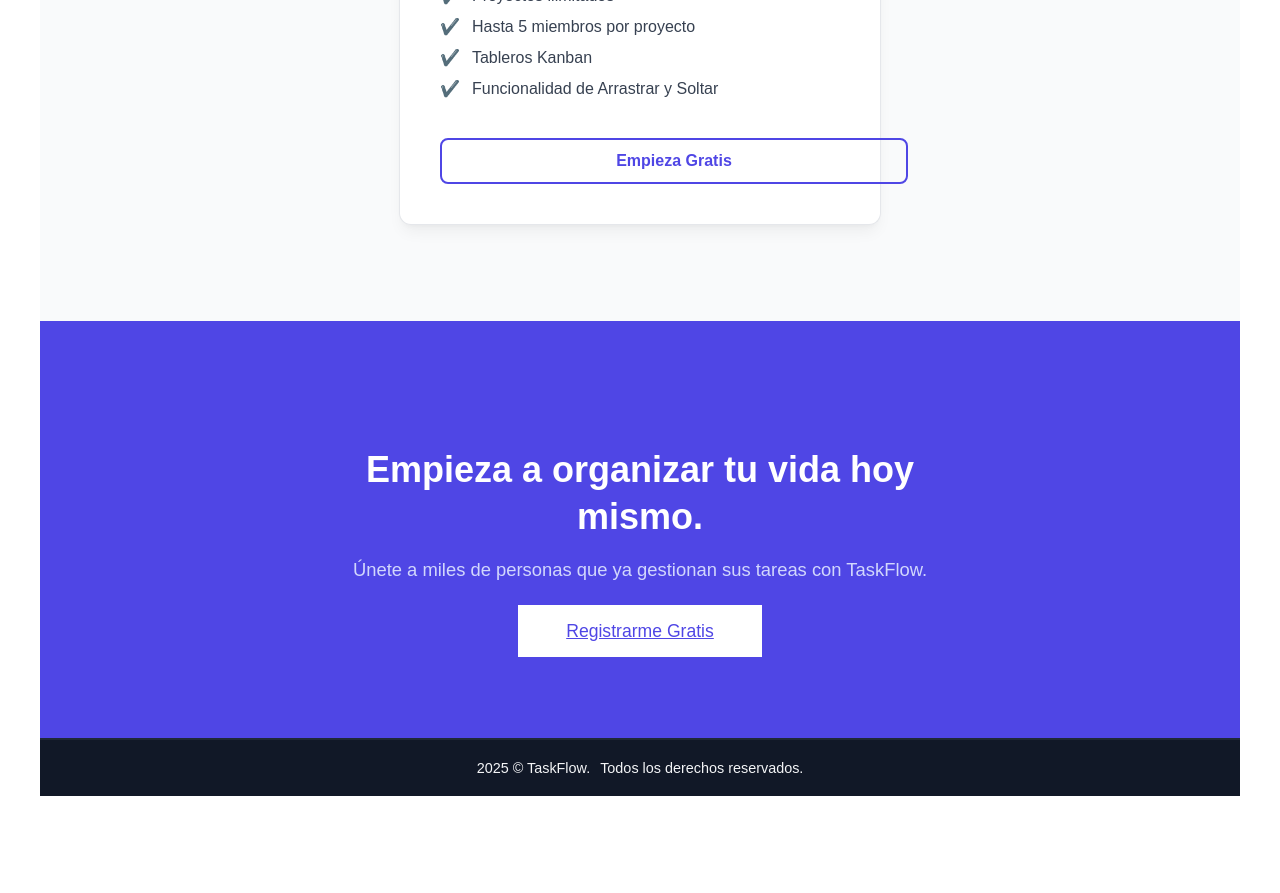
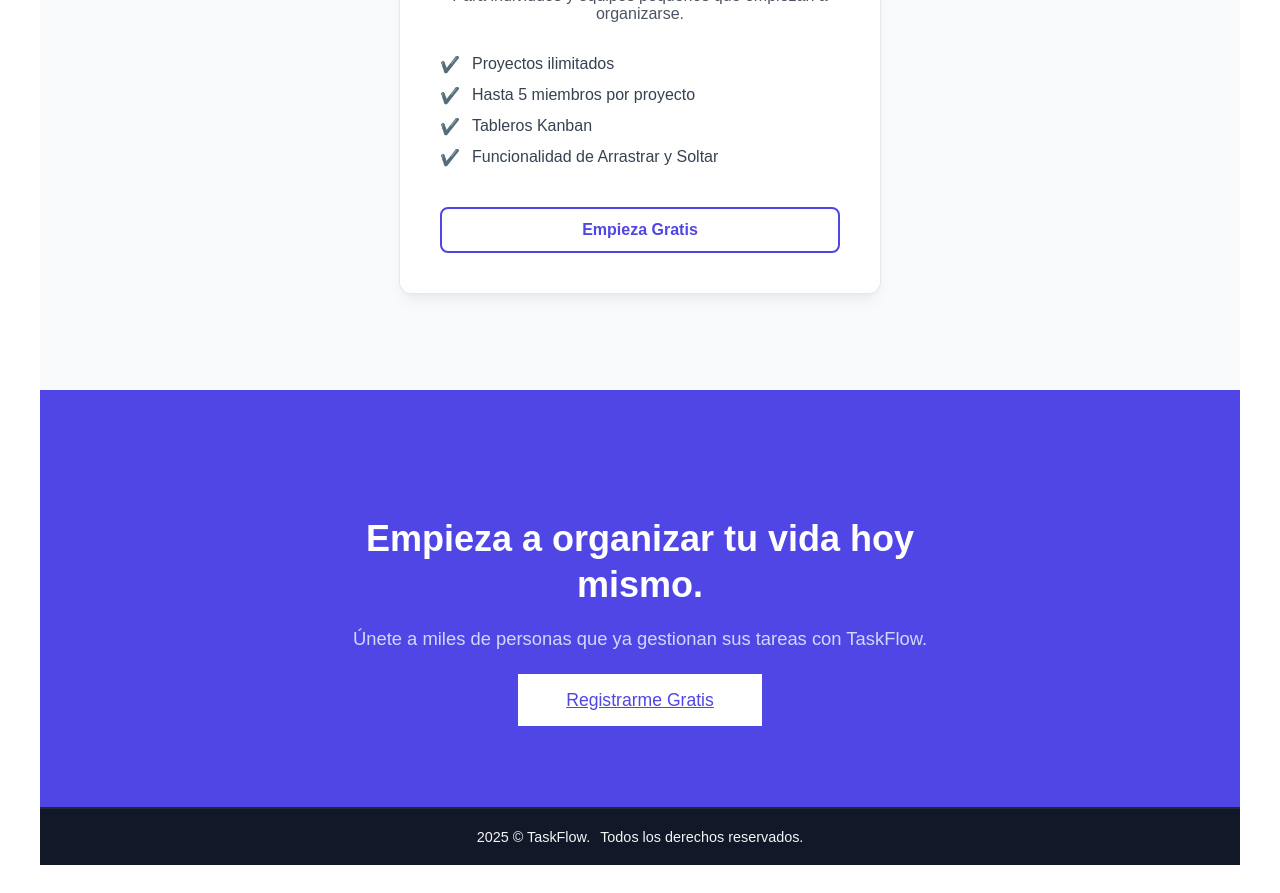
Before and after one commit to cvas16/soluciones, an Angular app: page / in a window 1280 px wide. Shown: the part 2160-3053 px from the top of the page. Before the commit the page ends 2984 px from the top, so only its background shows below. Built offline with nearby package versions, Linux system fonts and the light colour scheme.

Commit message:
Update landing-page.css

```diff
--- a/src/app/features/public/pages/landing-page/landing-page.css
+++ b/src/app/features/public/pages/landing-page/landing-page.css
@@ -1,3 +1,26 @@
+/* --- Botón CTA Ajustado --- */
+.btn-cta-outline {
+  display: block;
+  width: 100%;
+  max-width: 100%; /* Evita que se sobresalga */
+  box-sizing: border-box;
+  background-color: transparent;
+  color: #4f46e5;
+  border: 2px solid #4f46e5;
+  font-size: 1rem;
+  font-weight: 600;
+  padding: 0.75rem 2rem;
+  border-radius: 8px;
+  text-decoration: none;
+  transition: all 0.2s ease;
+  margin-top: 1rem; /* Separación visual dentro del card */
+}
+
+.btn-cta-outline:hover {
+  background-color: #4f46e5;
+  color: #ffffff;
+}
+
 /* --- Sección "Cómo Funciona" --- */
 .how-it-works-section {
   padding: 4rem 0;
@@ -171,25 +194,6 @@
   color: #374151;
 }
 
-.btn-cta-outline {
-  display: block;
-  width: 100%;
-  background-color: transparent;
-  color: #4f46e5;
-  border: 2px solid #4f46e5;
-  font-size: 1rem;
-  font-weight: 600;
-  padding: 0.75rem 2rem;
-  border-radius: 8px;
-  text-decoration: none;
-  transition: all 0.2s ease;
-}
-
-.btn-cta-outline:hover {
-  background-color: #4f46e5;
-  color: #ffffff;
-}
-
 /* --- Sección CTA  --- */
 .final-cta-section {
   padding: 6rem 0;
@@ -228,7 +232,12 @@
   background-color: #f9fafb;
 }
 
+/* Evita que el header fijo tape el contenido */
+.landing-wrapper {
+  margin-top: 90px; /* Ajusta según la altura de tu header */
+}
 
+/* --- Responsive --- */
 @media (max-width: 992px) {
   .steps-grid {
     grid-template-columns: 1fr;
```
